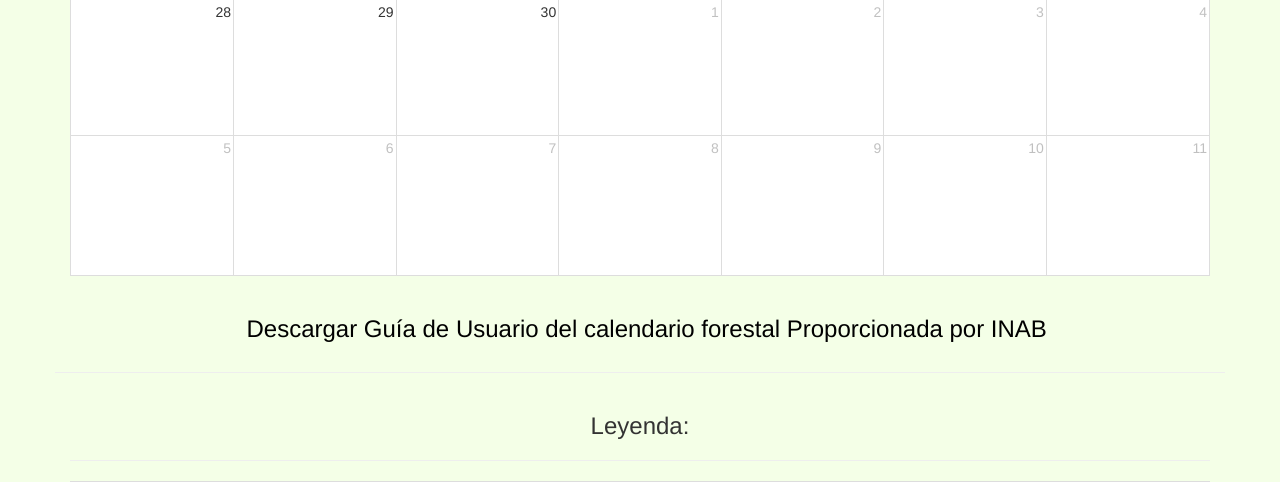
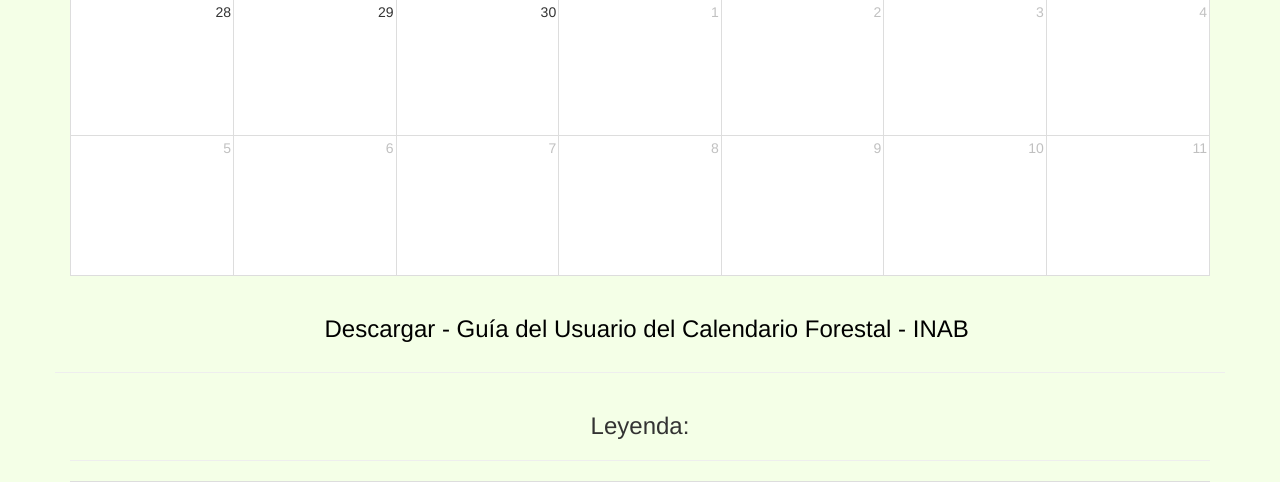
Before and after one commit to AbelVas/INABCALENDARIO, a PHP site: page /nebel-tech/calendario/calendario.php in a window 1280 px wide. Shown: the part 867-1349 px from the top of the page. Run offline with PHP 8.4, Linux system fonts and the light colour scheme; data that the repository does not hold is empty.

Commit message:
9/9/2020

```diff
--- a/calendario/calendario.php
+++ b/calendario/calendario.php
@@ -57,7 +57,7 @@
 
           <div class="col-lg-12 col-md-12 col-sm-12 col-xs-12" id="CalendarioWeb"></div>
          </div><br>
-         <h3 class="text-center"><a href="../images/guia-calendario.pdf" download="Guia de usuario - Calendario Forestal.pdf" id="descargarguiainab" style="color:#000"><i class="fas fa-file-download"></i>&nbsp; Descargar Gu&iacutea de Usuario del calendario forestal Proporcionada por INAB</a></h3>
+         <h3 class="text-center"><a href="../images/guia-calendario.pdf" download="Guia de usuario - Calendario Forestal.pdf" id="descargarguiainab" style="color:#000"><i class="fas fa-file-download"></i>&nbsp; Descargar - Gu&iacutea del Usuario del Calendario Forestal - INAB</a></h3>
          <div class="row text-center">
              <hr>
              <div class="col-lg-12 col-md-6 col-xs-12">
```
